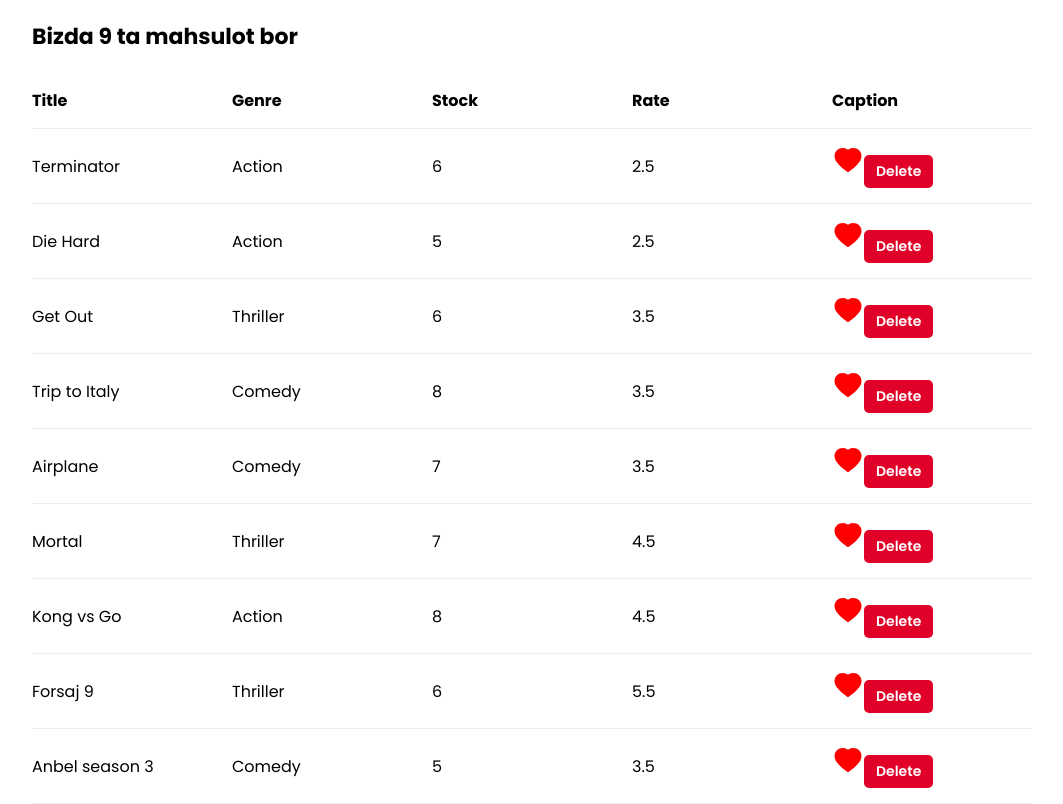
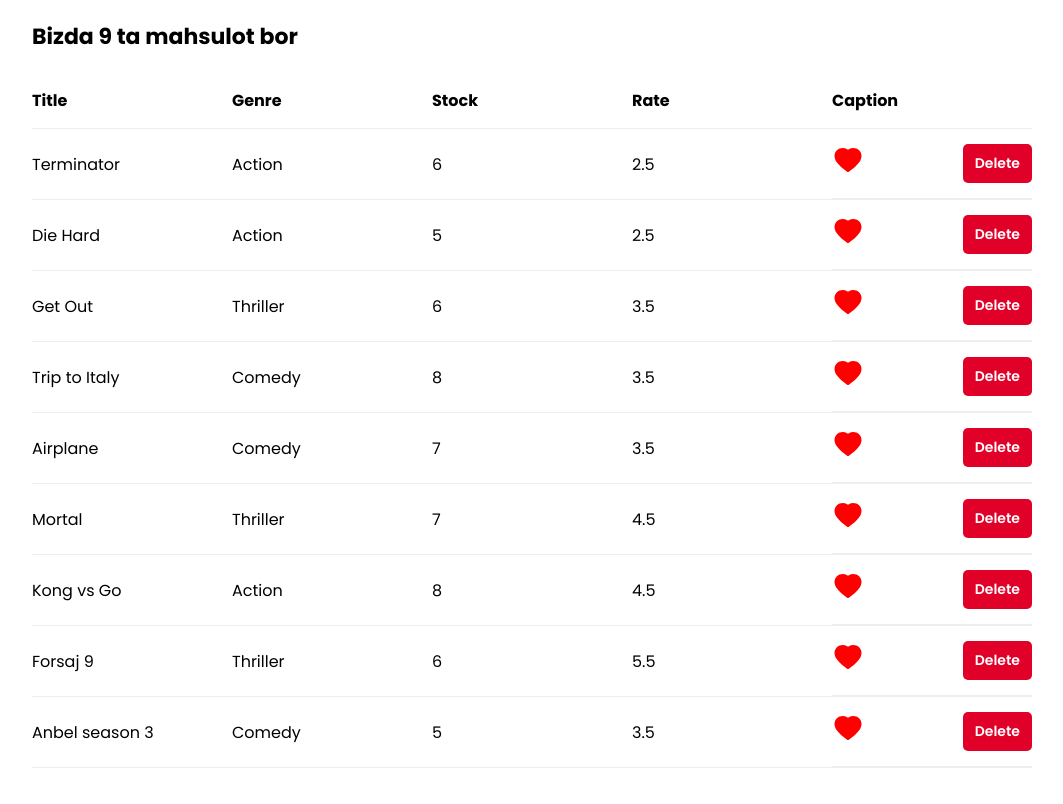
Before and after one commit to codekazakoff/first-project, a React (Create React App) app: page / in a window 1280 px wide. Shown: the whole page, without its empty margins (108-1171 px from the left). Built offline with nearby package versions, Linux system fonts and the light colour scheme.

Commit message:
like complate

```diff
--- a/package.json
+++ b/package.json
@@ -39,6 +39,7 @@
   },
   "devDependencies": {
     "eslint": "^7.28.0",
-    "eslint-plugin-react": "^7.24.0"
+    "eslint-plugin-react": "^7.24.0",
+    "prop-types": "^15.7.2"
   }
 }
--- a/src/components/movies/like.js
+++ b/src/components/movies/like.js
@@ -0,0 +1,30 @@
+import React, { Component } from "react";
+import { AiFillHeart, AiOutlineHeart } from "react-icons/ai";
+import PropTypes from "prop-types";
+class Like extends Component {
+  constructor(props) {
+    super(props);
+    this.state = {};
+  }
+  render() {
+    const { isLiked, onLike, id } = this.props;
+    return (
+      <>
+        <span onClick={() => onLike(id)}>
+          {isLiked ? (
+            <AiOutlineHeart className="heart-icon" size="2rem" color="red" />
+          ) : (
+            <AiFillHeart className="heart-icon" size="2rem" color="red" />
+          )}
+        </span>
+      </>
+    );
+  }
+}
+
+Like.propTypes = {
+  isLiked: PropTypes.bool,
+  onLike: PropTypes.func,
+  id: PropTypes.number,
+};
+export default Like;
--- a/src/components/movies/movie.js
+++ b/src/components/movies/movie.js
@@ -1,7 +1,9 @@
 import React, { Component } from "react";
-import '../../css/movies/movies.css';
 import { getMovies } from "../../services/fakeServis";
-import {AiFillHeart,AiOutlineHeart} from 'react-icons/ai';
+
+import TableMovies from "./movies-table";
+
+import "../../css/movies/movies.css";
 class Movies extends Component {
   constructor(props) {
     super(props);
@@ -17,9 +19,9 @@ class Movies extends Component {
   };
   handleLike = (id) => {
     const { cinemas } = this.state;
-    const movies = cinemas.find( movie => movie.id === id);
+    const movies = cinemas.find((movie) => movie.id === id);
     movies.isLiked = movies.isLiked ? false : true;
-    this.setState({ cinemas});
+    this.setState({ cinemas });
   };
   render() {
     const { cinemas } = this.state;
@@ -33,33 +35,11 @@ class Movies extends Component {
           ) : (
             <div>
               <h4>Bizda {count} ta mahsulot bor</h4>
-              <table>
-                <thead>
-                  <tr>
-                    <th>Title</th>
-                    <th>Genre</th>
-                    <th>Stock</th>
-                    <th>Rate</th>
-                    <th>Caption</th>
-                  </tr>
-                </thead>
-                <tbody>
-                  {cinemas.map(({ id, title, genre, stock, rate, isLiked }) => (
-                    <tr key={id}>
-                      <td>{title}</td>
-                      <td>{genre}</td>
-                      <td>{stock}</td>
-                      <td>{rate}</td>
-                      <td style={{cursor : 'pointer'}}>
-                        <span onClick={() => handleLike(id)}>
-                        {isLiked ? <AiOutlineHeart  size="2rem" color="red"/> : <AiFillHeart size="2rem" color="red"/>}
-                        </span>
-                        <button onClick={() => handleDelete(id)}>Delete</button>
-                      </td>
-                    </tr>
-                  ))}
-                </tbody>
-              </table>
+              <TableMovies
+                data={cinemas}
+                onDelete={handleDelete}
+                onLike={handleLike}
+              />
             </div>
           )}
         </section>
@@ -67,4 +47,5 @@ class Movies extends Component {
     );
   }
 }
+
 export default Movies;
--- /dev/null
+++ b/src/components/movies/movies-table.js
@@ -0,0 +1,45 @@
+import React, { Component } from "react";
+import PropTypes from "prop-types";
+import Like from "./like";
+class TableMovies extends Component {
+  render() {
+    const { data, onDelete, onLike } = this.props;
+    return (
+      <>
+        <table>
+          <thead>
+            <tr>
+              <th>Title</th>
+              <th>Genre</th>
+              <th>Stock</th>
+              <th>Rate</th>
+              <th>Caption</th>
+            </tr>
+          </thead>
+          <tbody>
+            {data.map(({ id, title, genre, stock, rate, isLiked }) => (
+              <tr key={id}>
+                <td>{title}</td>
+                <td>{genre}</td>
+                <td>{stock}</td>
+                <td>{rate}</td>
+                <td className="last-child">
+                  <Like onLike={onLike} isLiked={isLiked} id={id} />
+                  <button onClick={() => onDelete(id)}>Delete</button>
+                </td>
+              </tr>
+            ))}
+          </tbody>
+        </table>
+      </>
+    );
+  }
+}
+
+TableMovies.propTypes = {
+  data: PropTypes.object,
+  onDelete: PropTypes.func,
+  onLike: PropTypes.func,
+};
+
+export default TableMovies;
--- a/src/css/movies/movies.css
+++ b/src/css/movies/movies.css
@@ -6,7 +6,16 @@ table, tr, td, th{
         text-align: start;
         padding: 15px 0;
 }
-
+tbody > tr > .last-child{
+    display:  flex;
+    align-self: center;
+    justify-content: space-between;
+    cursor: pointer;
+}
+.heart-icon:active{
+    transition: 0.4s all linear;
+    transform: scale(0.7);
+}
 section{
     max-width: 1000px;
     width: 100%;
```
Also changed, not shown: src/components/movies/table.js (deleted, +0 -12 lines), 1 other file (tests, documents, lock files or other folders).
